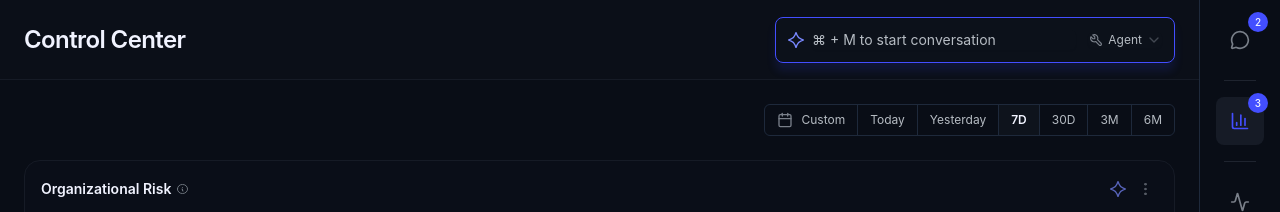
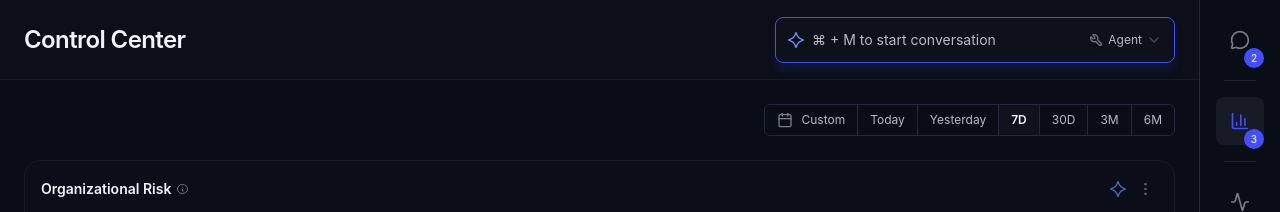
Before and after one commit to abdulmajeed33/react-trial, a React (Vite) app: page / in a window 1280 px wide. Shown: the top 212 px of the page. Built offline with nearby package versions, Linux system fonts and the light colour scheme.

Commit message:
Update RightPanel component to enhance button styling and badge positioning, improving visual hierarchy and user interaction. Adjusted badge placement for better alignment with button elements.

```diff
--- a/src/components/layout/RightPanel.tsx
+++ b/src/components/layout/RightPanel.tsx
@@ -17,19 +17,19 @@ export function RightPanel() {
           return (
             <div key={item.name} className="relative">
               <button
-                className={`w-12 h-12 rounded-lg flex items-center justify-center transition-colors ${
+                className={`relative w-12 h-12 rounded-lg flex items-center justify-center transition-colors ${
                   item.active
                     ? 'bg-background-dark-neutral-three text-icon-dark-primary-active'
                     : 'text-icon-dark-neutral-neutral hover:text-icon-dark-neutral-active hover:bg-background-dark-neutral-three'
                 }`}
               >
                 <IconComponent className="w-5 h-5" />
+                {item.badge && (
+                  <div className="absolute -bottom-1 -right-0 w-5 h-5 bg-button-primary-default rounded-full flex items-center justify-center z-10">
+                    <span className="text-neutral-white text-extra-small font-medium">{item.badge}</span>
+                  </div>
+                )}
               </button>
-              {item.badge && (
-                <div className="absolute -top-1 -right-1 w-5 h-5 bg-button-primary-default rounded-full flex items-center justify-center">
-                  <span className="text-neutral-white text-extra-small font-medium">{item.badge}</span>
-                </div>
-              )}
               {/* Separator Line */}
               {item.name !== 'AI Settings' && (
                 <div className="w-8 h-px bg-border-dark-neutral-neutral mx-auto mt-4"></div>
```
